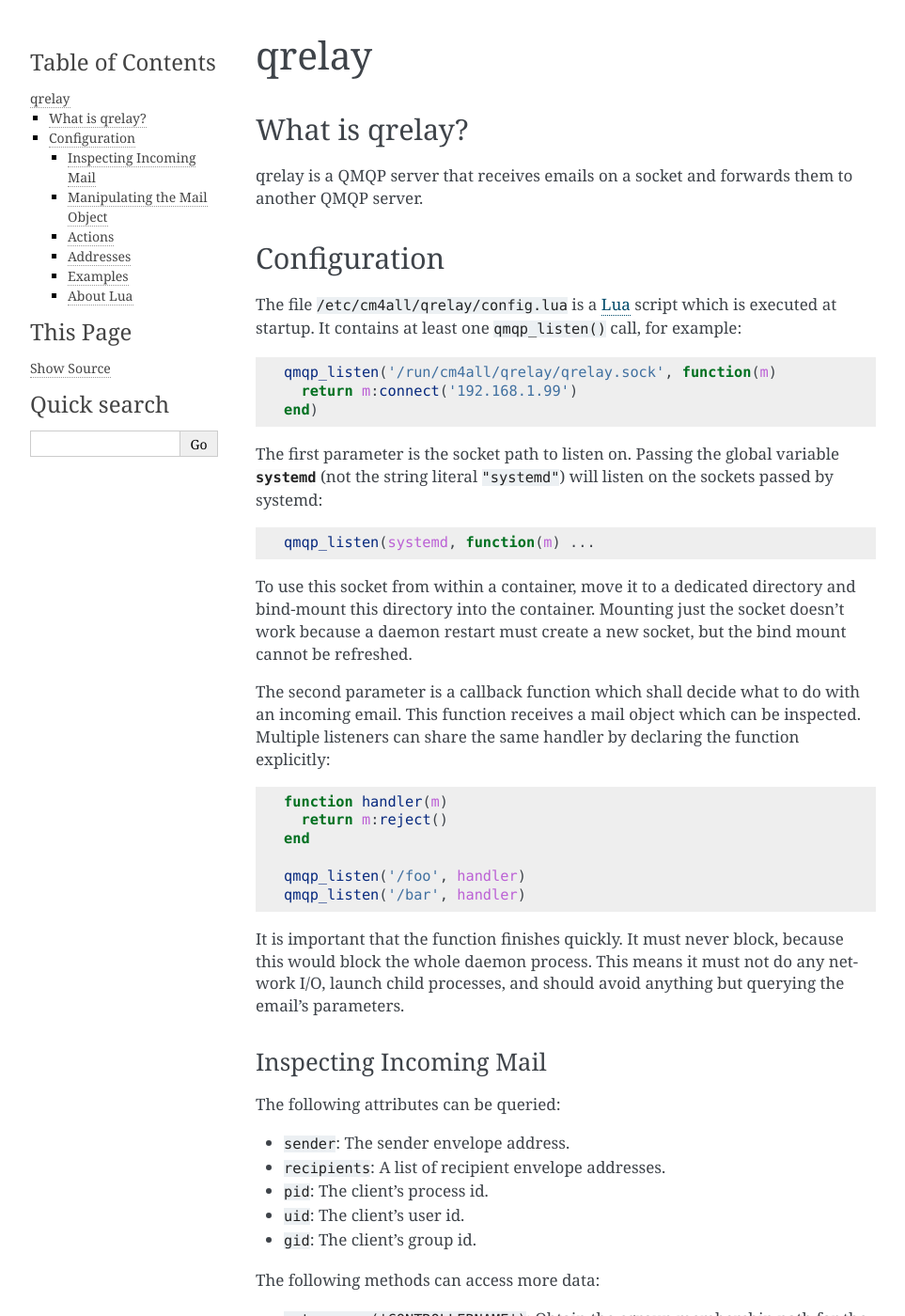
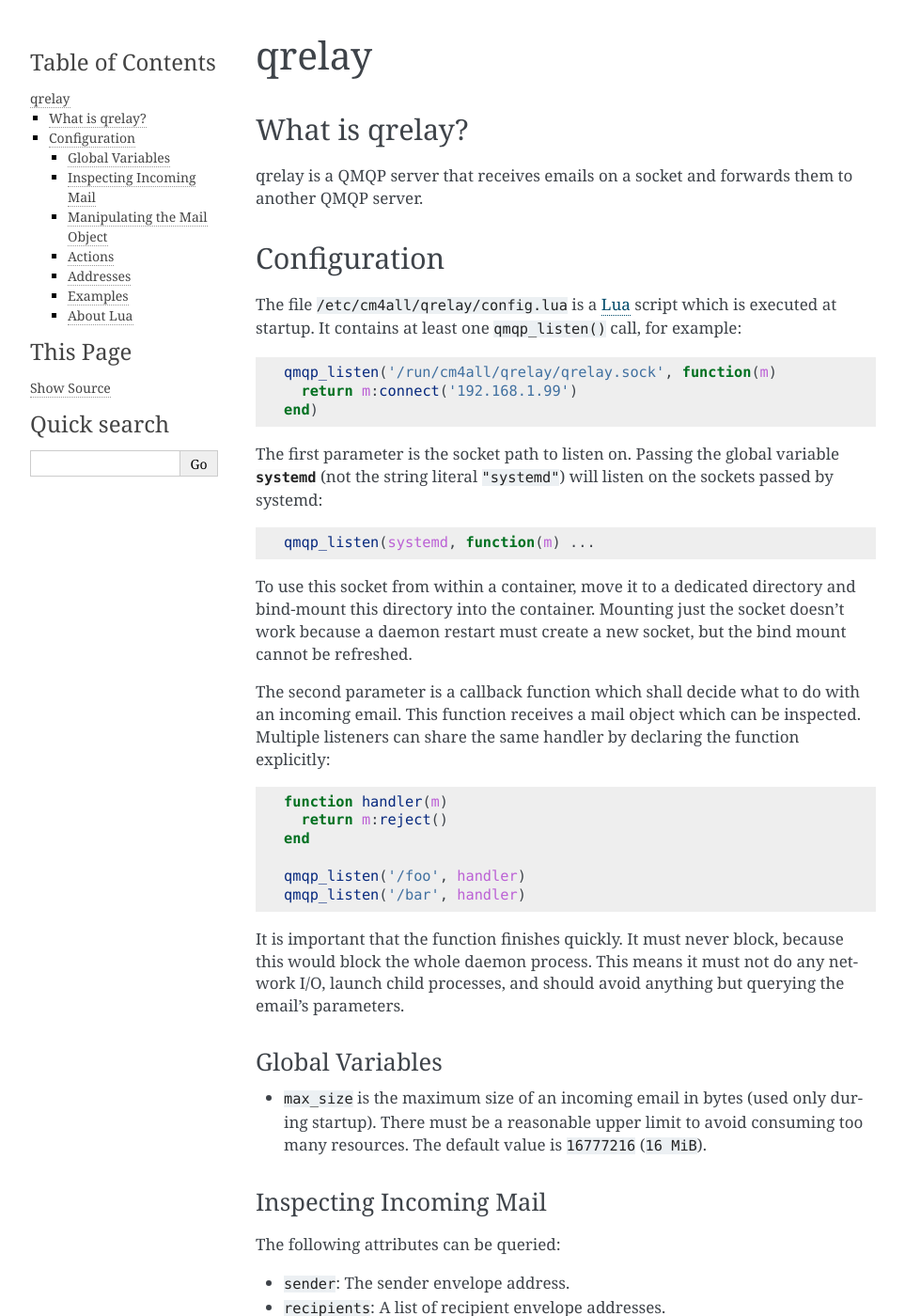
Before and after one commit to CM4all/qrelay, a Sphinx documentation site: the page built from doc/index.rst, in a window 1280 px wide and 1400 px high. Shown: the whole window at 94% size, without its empty margins (148-1111 px from the left). Built offline with Sphinx 7.4.7, drawn with Linux system fonts in a browser that asks for light colours.

Commit message:
Main: add global variable "max_size"

```diff
--- a/doc/index.rst
+++ b/doc/index.rst
@@ -48,6 +48,15 @@
 block, because this would block the whole daemon process.  This means
 it must not do any network I/O, launch child processes, and should
 avoid anything but querying the email's parameters.
+
+
+Global Variables
+^^^^^^^^^^^^^^^^
+
+* ``max_size`` is the maximum size of an incoming email in bytes (used
+  only during startup).  There must be a reasonable upper limit to
+  avoid consuming too many resources.  The default value is
+  ``16777216`` (``16 MiB``).
 
 
 Inspecting Incoming Mail
```
Also changed, not shown: 1 other file.
